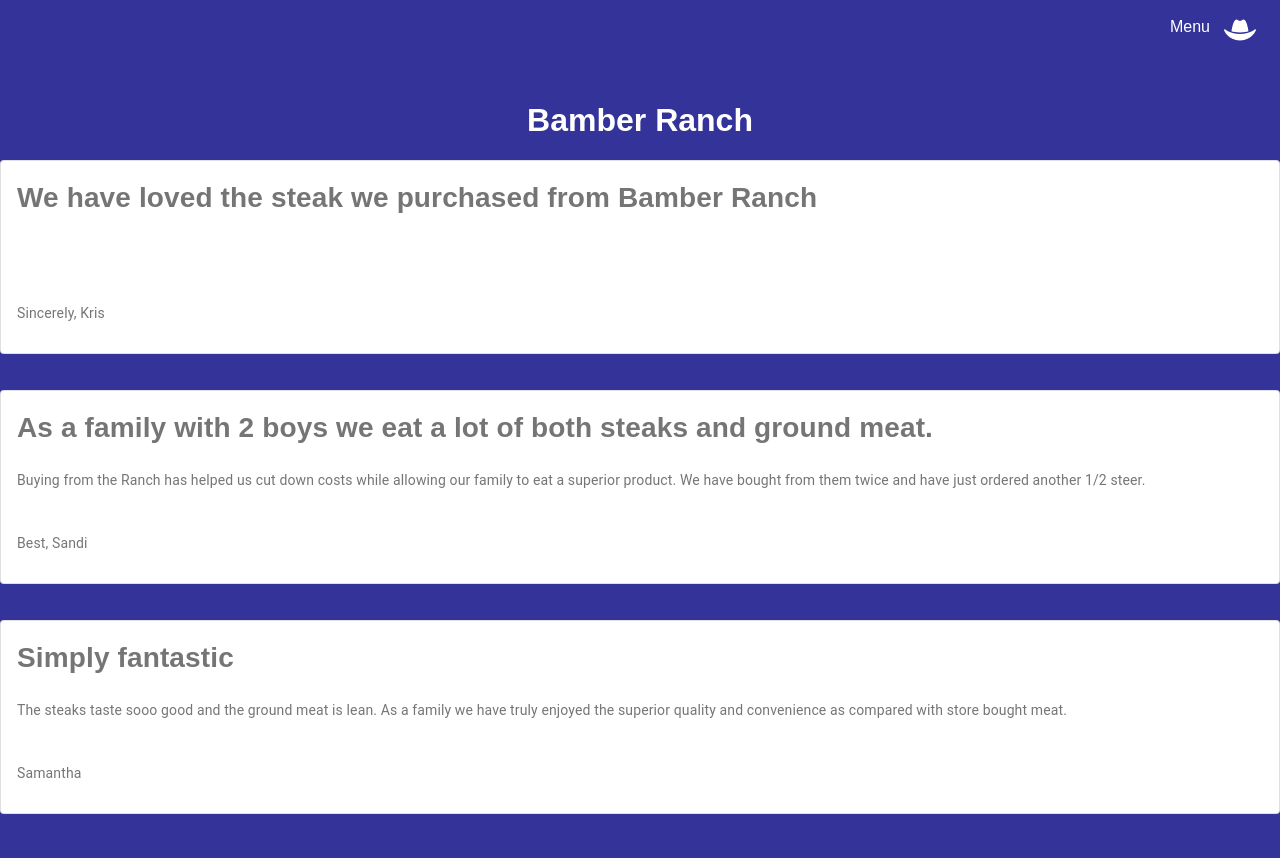
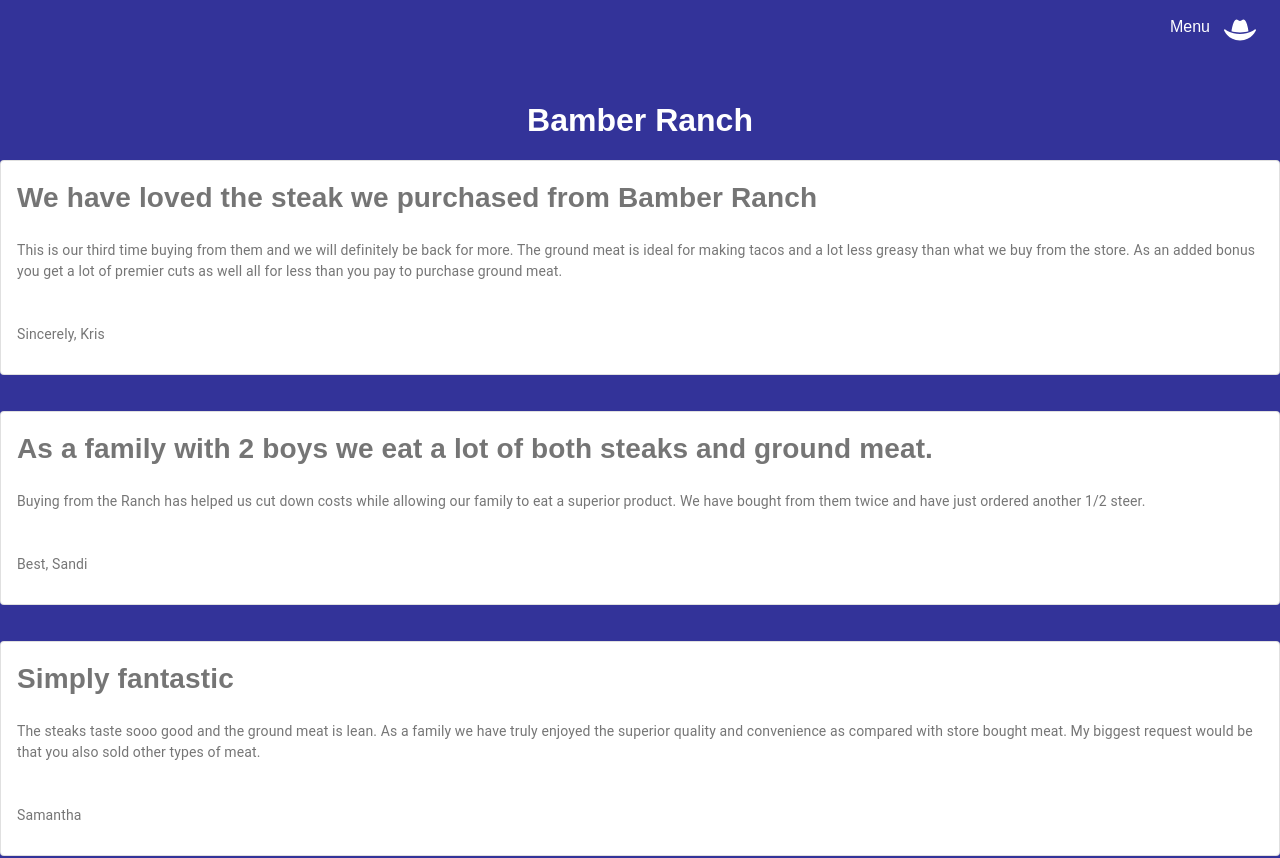
Before and after one commit to JanBo/theranch, a React (Create React App) app: page /testimonial in a window 1280 px wide. Shown: the top 858 px of the page. Built offline with nearby package versions, Linux system fonts and the light colour scheme; what @aws-amplify/datastore, aws-amplify would draw is missing.

Commit message:
fixed testimonials

```diff
--- a/src/components/Testimonial/index.js
+++ b/src/components/Testimonial/index.js
@@ -68,7 +68,7 @@
       <TestimonialContent>
         <OutlinedCard
           title="We have loved the steak we purchased from Bamber Ranch"
-          body="
+          kropp="
             This is our third time buying from them and we will definitely be
             back for more. The ground meat is ideal for making tacos and a lot
             less greasy than what we buy from the store. As an added bonus you
@@ -93,7 +93,10 @@
 
         <OutlinedCard
           title="Simply fantastic"
-          kropp="The steaks taste sooo good and the ground meat is lean. As a family we have truly enjoyed the superior quality and convenience as compared with store bought meat."
+          kropp="The steaks taste sooo good and the ground meat is lean.
+          As a family we have truly enjoyed the superior quality and
+          convenience as compared with store bought meat.
+          My biggest request would be that you also sold other types of meat."
           signatur="Samantha"
         />
         <br />
```
